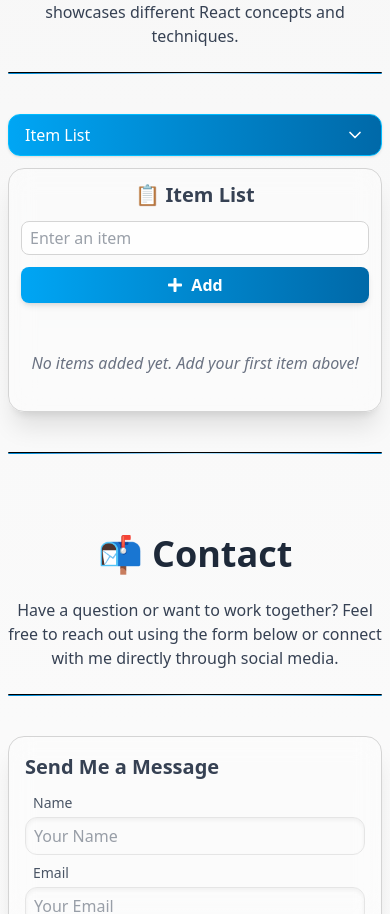
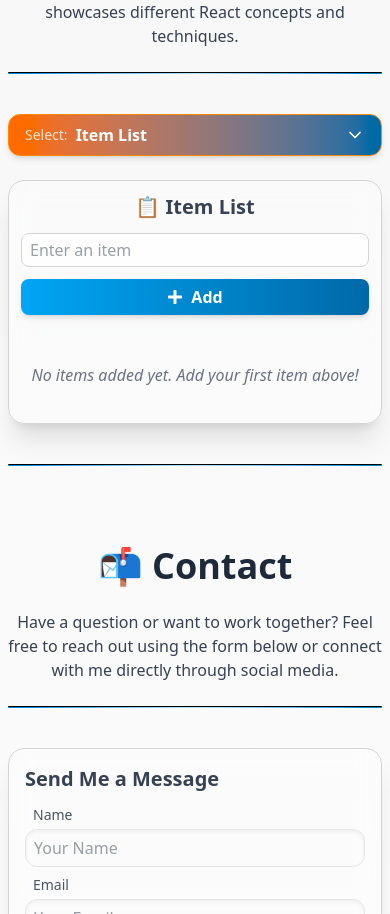
Before and after one commit to KlebanAndrii/frontend-portfolio, a Next.js app: page / in a window 390 px wide. Shown: the part 3908-4822 px from the top of the page. Built offline with nearby package versions, Linux system fonts and the light colour scheme.

Commit message:
change button color PracticalGrid.tsx

```diff
--- a/components/layout/Header.tsx
+++ b/components/layout/Header.tsx
@@ -20,7 +20,7 @@ const Header = () => {
       const isScrolled = scrollY > 50;
       setScrolled(isScrolled);
 
-      if (scrollY === 0) {
+      if (scrollY === 0 || isOpen) {
         setIsVisible(true);
         clearTimeout(timeoutId);
         return;
@@ -38,7 +38,7 @@ const Header = () => {
       window.removeEventListener("scroll", handleScroll);
       clearTimeout(timeoutId);
     };
-  }, []);
+  }, [isOpen]);
 
   return (
     <header>
--- a/components/practical/BlogPost/Home.tsx
+++ b/components/practical/BlogPost/Home.tsx
@@ -39,7 +39,7 @@ const Home = () => {
           placeholder="Search posts by title..."
           value={search}
           onChange={(e) => setSearch(e.target.value)}
-          className="w-full pl-10 rounded-xl focus:outline-none focus:ring-2 focus:ring-sky-500 border border-neutral-300 dark:border-neutral-600 p-2 shadow-xl backdrop-blur-md dark:bg-neutral-700 dark:text-white"
+          className="w-full pl-10 rounded-xl focus:outline-none focus:ring-2 focus:ring-sky-500 border border-neutral-300 dark:border-neutral-600 p-2 shadow-xl backdrop-blur-md bg-gray-100 dark:bg-neutral-700 dark:text-white"
         />
       </div>
 
--- a/components/practical/PracticalGrid.tsx
+++ b/components/practical/PracticalGrid.tsx
@@ -49,17 +49,20 @@ const PracticalGrid = () => {
 
   return (
     <div className="mx-auto flex w-full max-w-7xl flex-col">
-      <div className="mb-3 md:mb-6 w-full md:hidden">
+      <div className="mb-6 w-full md:hidden">
         <div className="relative">
           <motion.button
             type="button"
             onClick={toggleDropdown}
             aria-haspopup="listbox"
             aria-expanded={isOpen}
-            className="flex w-full items-center justify-between rounded-xl border border-sky-400 bg-gradient-to-r from-sky-500 to-sky-700 px-4 py-2 font-medium text-white shadow-sm backdrop-blur-md transition-all"
+            className="flex w-full items-center justify-between rounded-xl border border-orange-400 bg-gradient-to-r from-orange-500 to-sky-700 px-4 py-2 text-base font-bold text-white shadow-md hover:brightness-110 transition-all"
             whileTap={{ scale: 0.98 }}
           >
-            <span>{tasks[selectedTaskIndex].title}</span>
+            <span className="flex items-center gap-2">
+              <span className="text-sm font-normal opacity-80">Select:</span>
+              <span>{tasks[selectedTaskIndex].title}</span>
+            </span>
             <FiChevronDown className="h-5 w-5" />
           </motion.button>
 
@@ -110,7 +113,7 @@ const PracticalGrid = () => {
                 onClick={() => setSelectedTaskIndex(index)}
                 whileHover={{ scale: 1.02 }}
                 whileTap={{ scale: 0.98 }}
-                className={`w-full rounded-xl border px-4 py-2 text-left font-medium shadow-sm backdrop-blur-md transition-all ${selectedTaskIndex === index ? "border-sky-400 bg-gradient-to-r from-sky-500 to-sky-700 text-white dark:border-sky-700" : "border-neutral-300 bg-white/30 text-gray-700 hover:bg-white/50 dark:border-neutral-700 dark:bg-neutral-800/30 dark:text-gray-200 dark:hover:bg-neutral-700/50"}`}
+                className={`w-full rounded-xl border px-4 py-2 text-left font-medium shadow-sm backdrop-blur-md transition-all ${selectedTaskIndex === index ? "border-orange-400 bg-gradient-to-r from-orange-500 to-sky-700 text-white" : "border-neutral-300 bg-white/30 text-gray-700 hover:bg-white/50 dark:border-neutral-700 dark:bg-neutral-800/30 dark:text-gray-200 dark:hover:bg-neutral-700/50"}`}
               >
                 {task.title}
               </motion.button>
```
